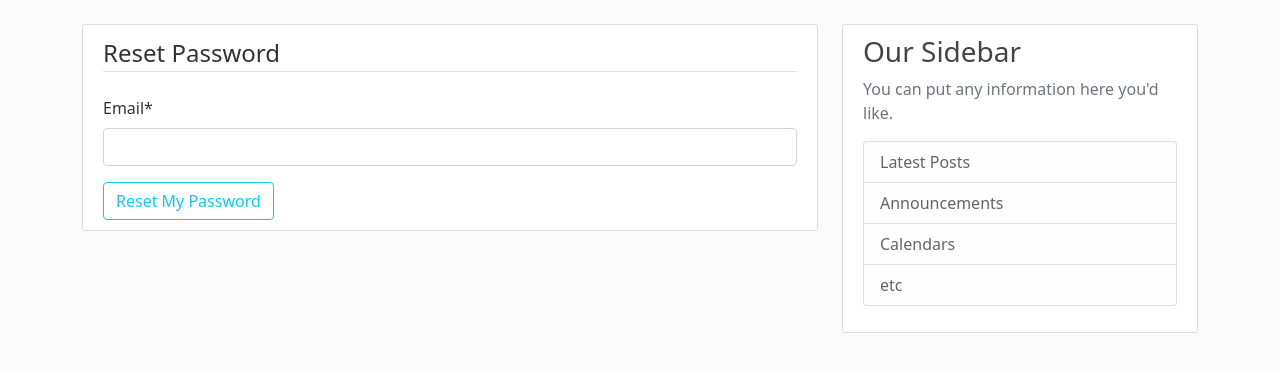
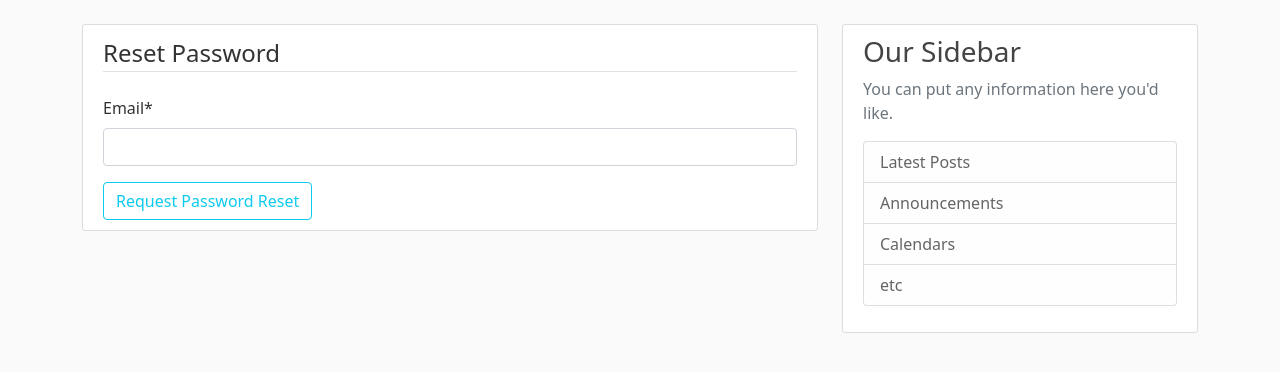
Before and after one commit to artkapl/django-blog-project, a Django app: page /password-reset/ in a window 1280 px wide. Shown: the part 56-428 px from the top of the page. Run offline with Django 4.2, Linux system fonts and the light colour scheme; some libraries are stand-ins or nearby versions.

Commit message:
Changed password reset page submit button

```diff
--- a/users/templates/users/password_reset.html
+++ b/users/templates/users/password_reset.html
@@ -10,7 +10,7 @@
                 {{ form|crispy }}
             </fieldset>
             <div class="form-group">
-                <button class="btn btn-outline-info" type="submit">Reset My Password</button>
+                <button class="btn btn-outline-info" type="submit">Request Password Reset</button>
             </div>
         </form>
 
```
